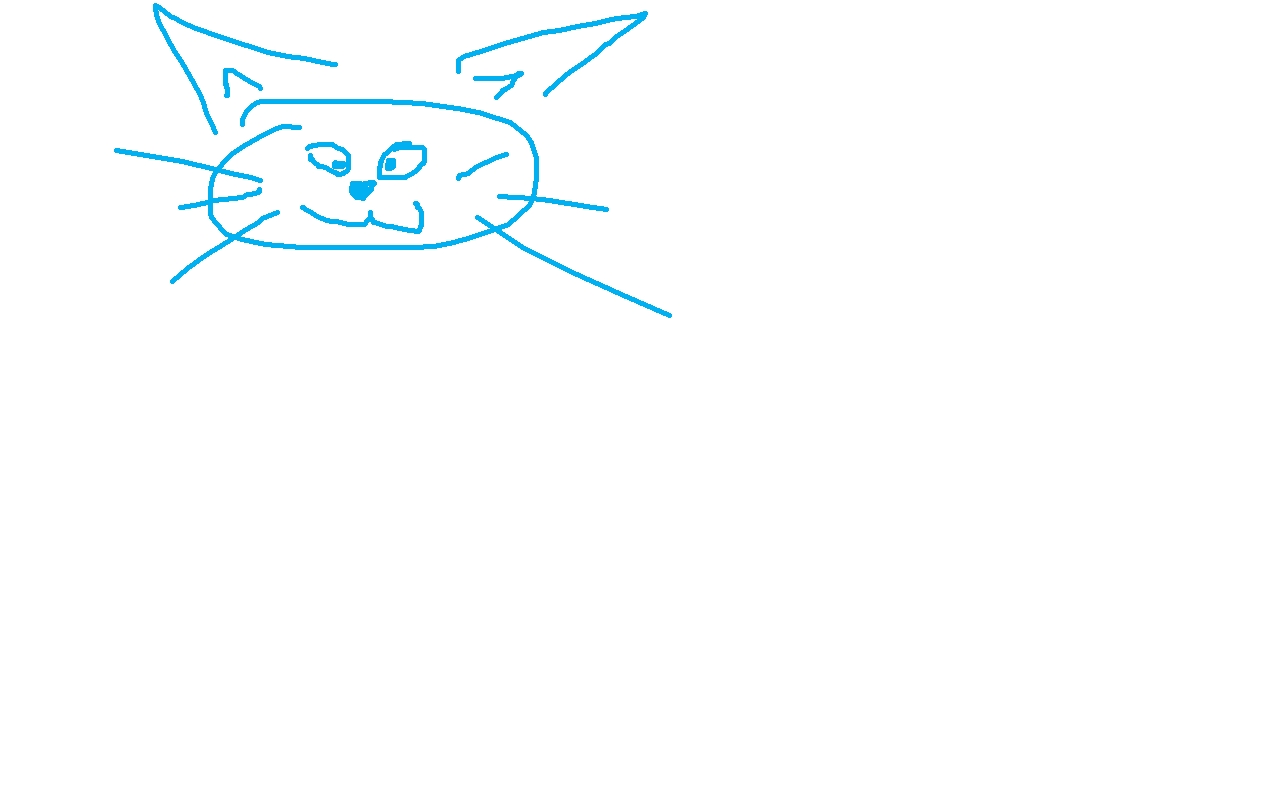
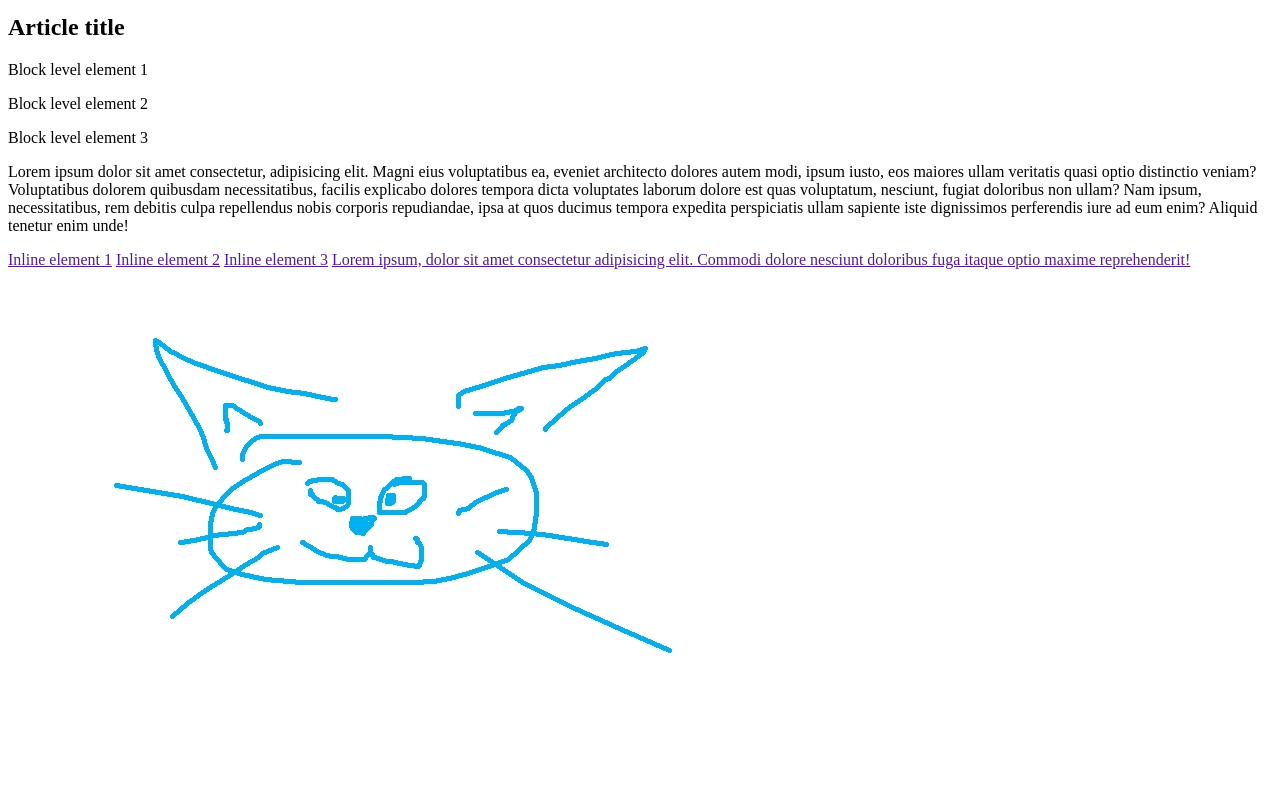
Before and after one commit to ESe92/STUDY, a plain HTML site: page index.html in a window 1280 px wide. Shown: the part 92-889 px from the top of the page. Drawn offline with Linux system fonts and the light colour scheme.

Commit message:
16 08 2023

```diff
--- a/index.html
+++ b/index.html
@@ -4,11 +4,39 @@
         <!--Service information-->
         <!--Metadata-->
         <meta charset="utf-8"/>
-        <!--The title of a new tab-->
+        <meta name="description" content="Learning HTML5
+        basics for beginers" />
         <title>HTML IT'S EASY!</title>
 
         <body>
             <!--Content-->>
+            <h1>Page title</h1>
+            <h2>Article title</h2>
+            <h3></h3>
+            <!--Block level elements-->
+            <p>Block level element 1</p>
+            <p>Block level element 2</p>
+            <p>Block level element 3</p>
+            <p>Lorem ipsum dolor sit amet consectetur,
+                adipisicing elit. Magni eius voluptatibus ea,
+                eveniet architecto dolores autem modi,
+                ipsum iusto, eos maiores ullam veritatis quasi optio
+                distinctio veniam? Voluptatibus dolorem quibusdam
+                necessitatibus, facilis explicabo dolores tempora
+                dicta voluptates laborum dolore est quas voluptatum,
+                nesciunt, fugiat doloribus non ullam? Nam ipsum,
+                necessitatibus, rem debitis culpa repellendus nobis
+                corporis repudiandae, ipsa at quos ducimus tempora
+                expedita perspiciatis ullam sapiente iste dignissimos
+                perferendis iure ad eum enim? Aliquid tenetur enim unde!</p>
+            <!--Inline elements-->
+            <a href=""> Inline element 1</a>
+            <a href=""> Inline element 2</a>
+            <a href=""> Inline element 3</a>
+            <a href=""> Lorem ipsum, dolor sit amet
+                consectetur adipisicing elit.
+                Commodi dolore nesciunt doloribus
+                fuga itaque optio maxime reprehenderit!</a>
             <img src="cat.jpg" alt="cute cat"
         </body>
     </head>
```
